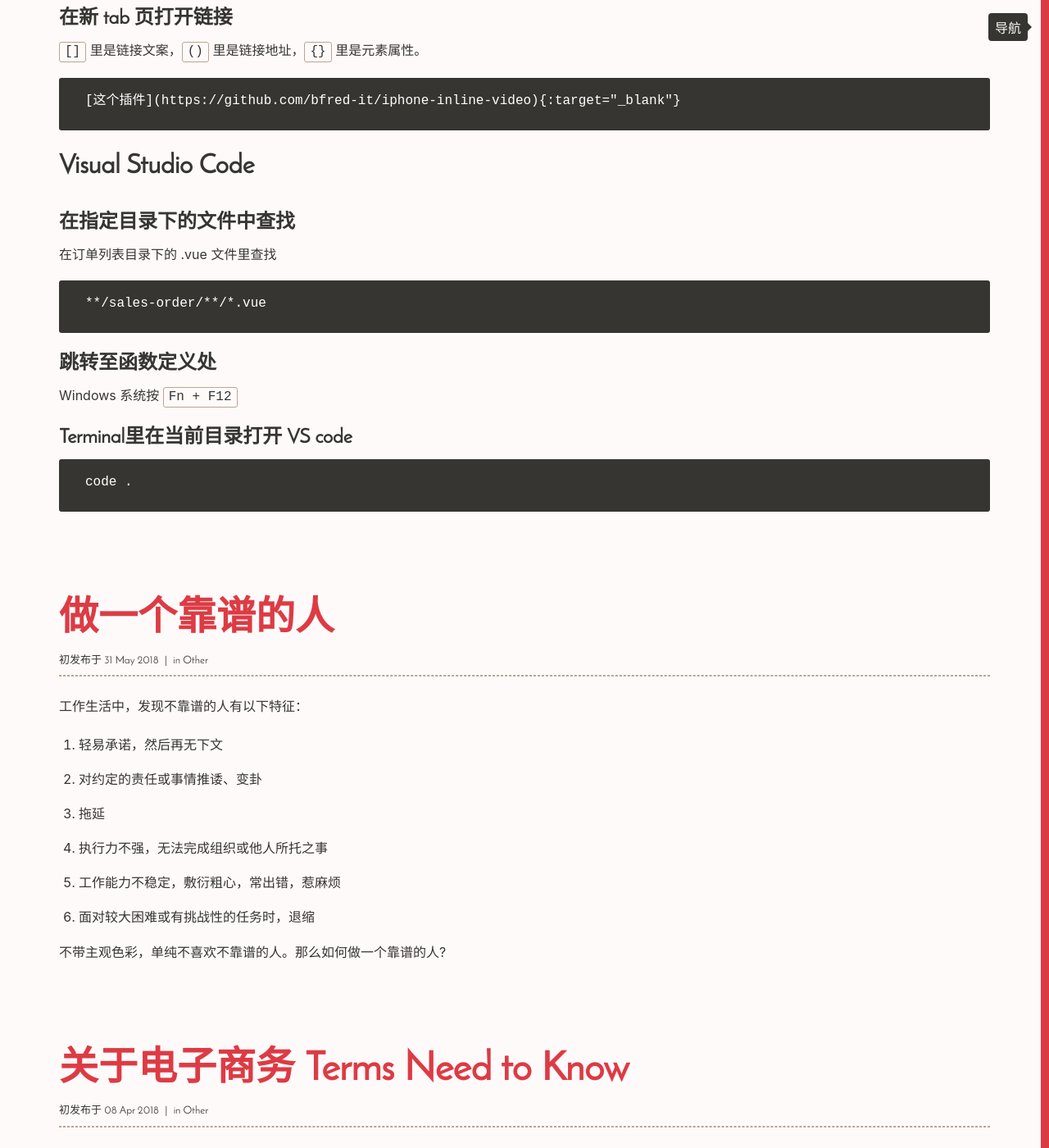
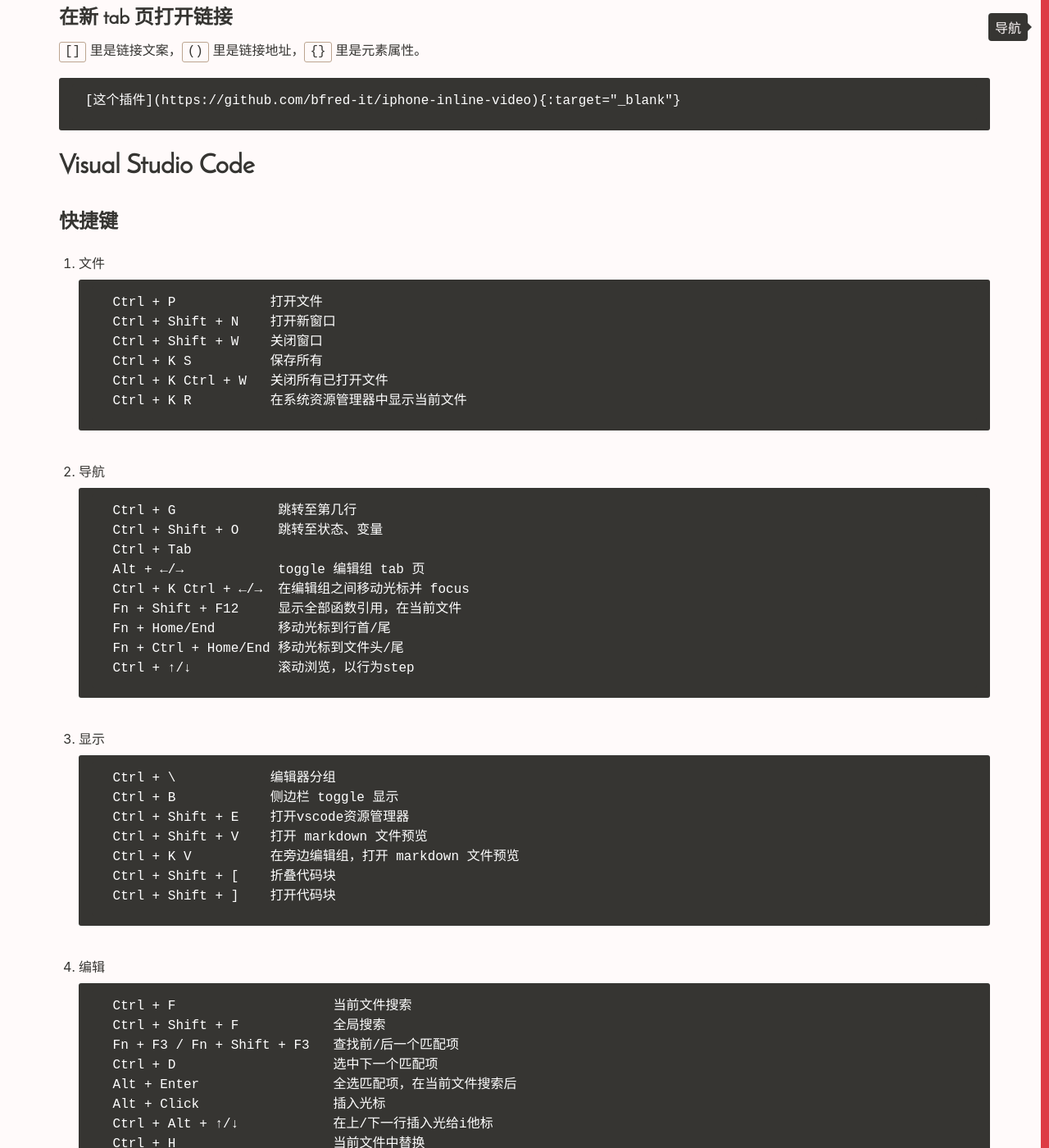
Before and after one commit to Vivi-wu/dive-into-web, a Jekyll site: the page built from Other/index.html, in a window 1280 px wide and 1400 px high, scrolled down 275 px. Shown: the whole window at 82% size. Built offline with Jekyll 4.4.1, drawn with Linux system fonts in a browser that asks for light colours; some of the changed text lies outside the part shown.

Commit message:
Add common VS Code keyboard shortcut

````diff
--- a/_posts/2014-04-20-HTML-Forms-and-Form-Elements.markdown
+++ b/_posts/2014-04-20-HTML-Forms-and-Form-Elements.markdown
@@ -200,3 +200,4 @@
 4. 指定表单里某个输入域获取光标焦点 `form['myName'].focus()`，采用的是指定元素获得焦点的方法 `HTMLElement.focus()`
 5. 输入框的 input 事件**实时**反应输入值，而 change 事件只有在**光标再次失去焦点时**才反应输入值
 6. 非 input 元素如果想触发 focus 事件，必须指定 _tabindex_ 属性，即该元素支持使用 keyboard 进行切换
+7. 横向表单：采用label、input为一个form-group（通过 col-* 指定 width）。单行表单：label宽不固定；多行表单：label设置定宽、右对齐。
--- /dev/null
+++ b/_posts/2018-06-06-Code-Editor-tips.markdown
@@ -0,0 +1,85 @@
+---
+title:  "Markdown, VS Code Tips"
+category: Other
+---
+整理 .markdown 常用语法。
+
+
+## Markdown
+
+### 在新 tab 页打开链接
+
+`[]` 里是链接文案，`()` 里是链接地址，`{}` 里是元素属性。
+
+```
+[这个插件](https://github.com/bfred-it/iphone-inline-video){:target="_blank"}
+```
+
+## Visual Studio Code
+
+### 快捷键
+
+1. 文件
+
+        Ctrl + P            打开文件
+        Ctrl + Shift + N    打开新窗口
+        Ctrl + Shift + W    关闭窗口
+        Ctrl + K S          保存所有
+        Ctrl + K Ctrl + W   关闭所有已打开文件
+        Ctrl + K R          在系统资源管理器中显示当前文件
+
+2. 导航
+
+        Ctrl + G             跳转至第几行
+        Ctrl + Shift + O     跳转至状态、变量
+        Ctrl + Tab
+        Alt + ←/→            toggle 编辑组 tab 页
+        Ctrl + K Ctrl + ←/→  在编辑组之间移动光标并 focus
+        Fn + Shift + F12     显示全部函数引用，在当前文件
+        Fn + Home/End        移动光标到行首/尾
+        Fn + Ctrl + Home/End 移动光标到文件头/尾
+        Ctrl + ↑/↓           滚动浏览，以行为step
+
+3. 显示
+
+        Ctrl + \            编辑器分组
+        Ctrl + B            侧边栏 toggle 显示
+        Ctrl + Shift + E    打开vscode资源管理器
+        Ctrl + Shift + V    打开 markdown 文件预览
+        Ctrl + K V          在旁边编辑组，打开 markdown 文件预览
+        Ctrl + Shift + [    折叠代码块
+        Ctrl + Shift + ]    打开代码块
+
+4. 编辑
+
+        Ctrl + F                    当前文件搜索
+        Ctrl + Shift + F            全局搜索
+        Fn + F3 / Fn + Shift + F3   查找前/后一个匹配项
+        Ctrl + D                    选中下一个匹配项
+        Alt + Enter                 全选匹配项，在当前文件搜索后
+        Alt + Click                 插入光标
+        Ctrl + Alt + ↑/↓            在上/下一行插入光给i他标
+        Ctrl + H                    当前文件中替换
+        Ctrl + Shift + H            全局替换
+        Ctrl + /                    单行注释
+        Ctrl + [ + ]                多行注释（自定义的快捷键）
+        Ctrl + Enter                在下方插入一行
+        Ctrl + Shift + Enter        在上方插入一行
+        Ctrl + X                    剪切行（删除并将内容保留在剪贴板）
+        Ctrl + Shift + K            删除行
+        Ctrl + C                    复制行
+        Alt + ↑/↓                   移动行
+
+### 在指定目录下的文件中查找
+
+在订单列表目录下的 .vue 文件里查找
+
+    **/sales-order/**/*.vue
+
+### 跳转至函数定义处
+
+Windows 系统按 `Fn + F12`
+
+### Terminal里在当前目录打开 VS code
+
+    code .
--- a/_posts/2018-06-06-Markdown-tips.markdown
+++ /dev/null
@@ -1,32 +0,0 @@
----
-title:  "Markdown, VS Code Tips"
-category: Other
----
-整理 .markdown 常用语法。
-
-
-## Markdown
-
-### 在新 tab 页打开链接
-
-`[]` 里是链接文案，`()` 里是链接地址，`{}` 里是元素属性。
-
-```
-[这个插件](https://github.com/bfred-it/iphone-inline-video){:target="_blank"}
-```
-
-## Visual Studio Code
-
-### 在指定目录下的文件中查找
-
-在订单列表目录下的 .vue 文件里查找
-
-	**/sales-order/**/*.vue
-
-### 跳转至函数定义处
-
-Windows 系统按 `Fn + F12`
-
-### Terminal里在当前目录打开 VS code
-
-	code .
````
